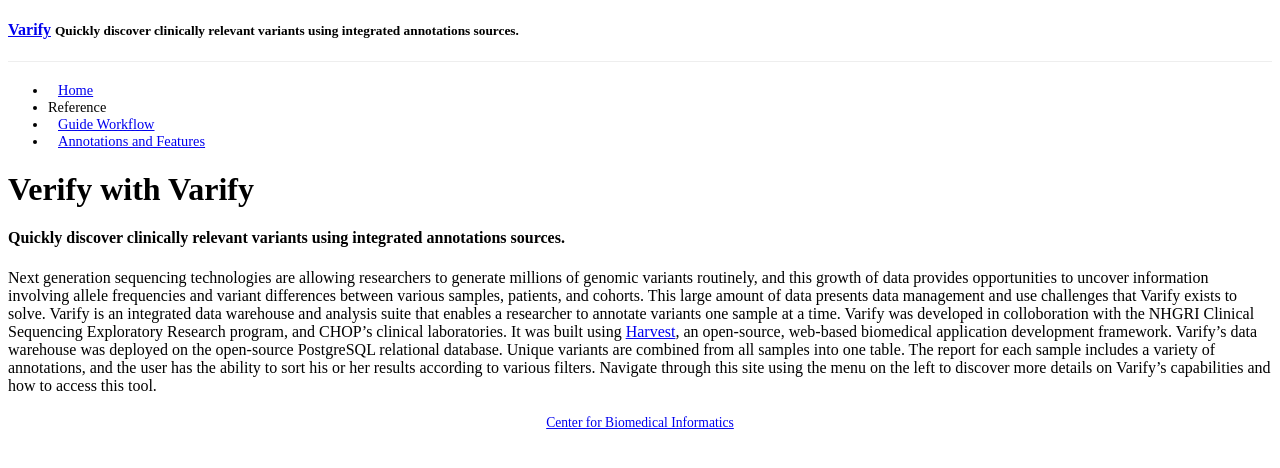
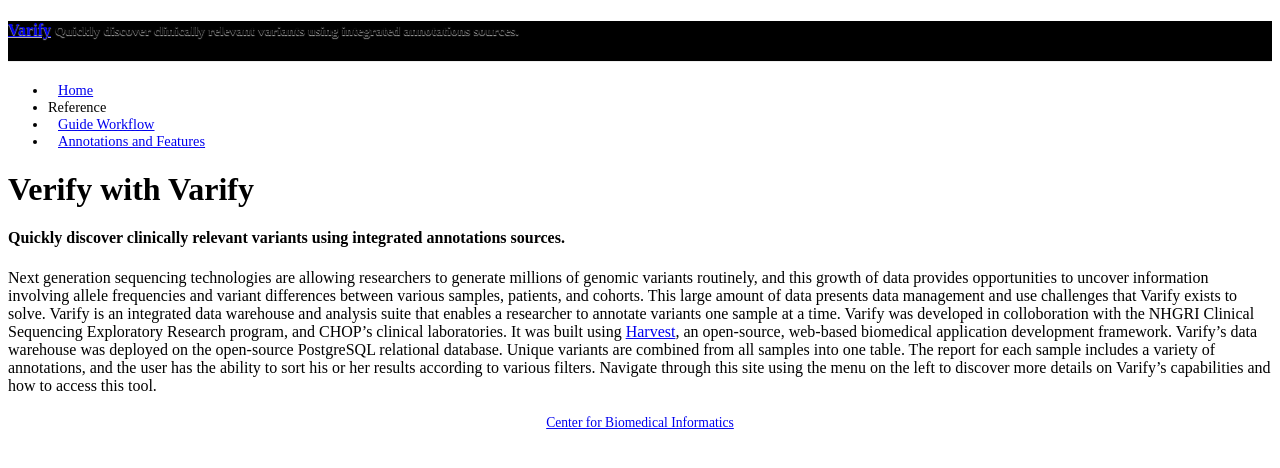
Before and after one commit to chop-dbhi/varify-site, a Jekyll site: the page built from index.md, in a window 1280 px wide. Shown: the top 468 px of the page. Built offline with Jekyll 4.4.1, drawn with Linux system fonts in a browser that asks for light colours; Markdown is read by kramdown in place of the engine named in the settings; a style sheet for code colours, icons or effects is not loaded.

Commit message:
Update color

```diff
--- a/css/main.css
+++ b/css/main.css
@@ -22,6 +22,7 @@
 #header {
     border-bottom: 1px solid #eee;
     margin-bottom: 20px;
+    background-color: black;
 }
 
 #header a:hover {
```
Also changed, not shown: index.md (+1 -0 lines).
